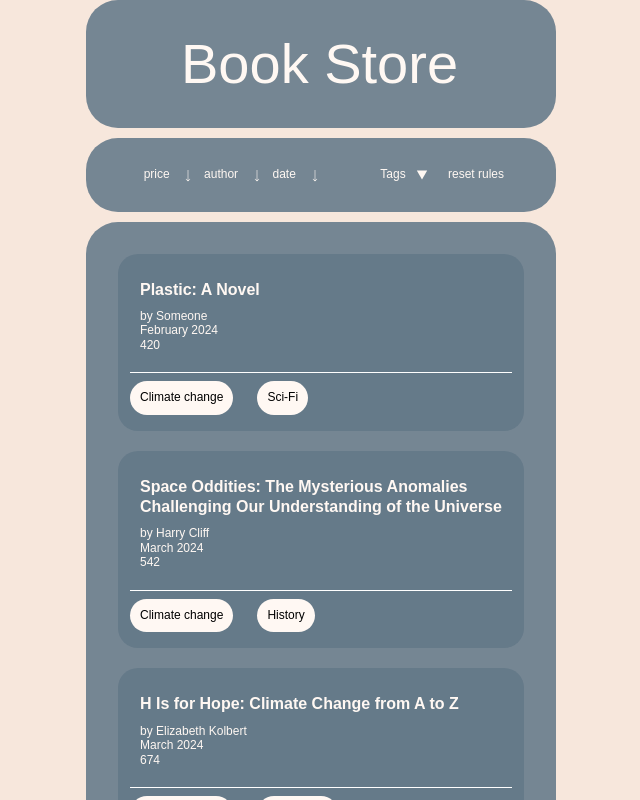
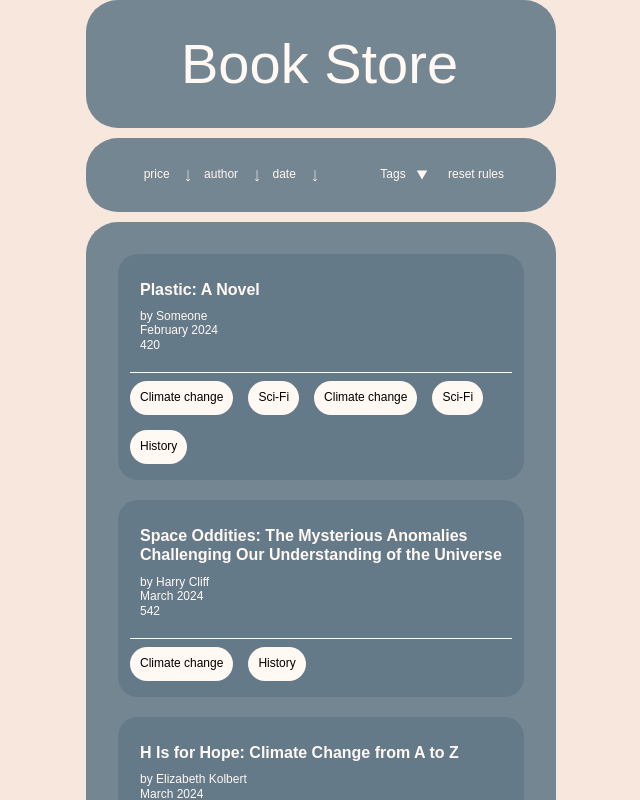
Before and after one commit to mamarinanyaa/minipage, a React (Create React App) app: page / in a window 1280 px wide. Shown: the top 800 px of the page, without its empty margins (319-959 px from the left). Built offline with nearby package versions, Linux system fonts and the light colour scheme; data requests are answered from the project's data file.

Commit message:
[fix][добавлены правки в стили]

```diff
--- a/src/components/Main/List/Item/Tags/Tags.module.css
+++ b/src/components/Main/List/Item/Tags/Tags.module.css
@@ -3,8 +3,10 @@
     padding-top: 8px;
 
     display: flex;
+    flex-wrap: wrap;
     justify-content: start;
-    gap: 24px;
+    gap: 15px;
+    /* gap: 24px; */
 }
 
 .tag {
@@ -12,6 +14,7 @@
     border-radius: 50px;
     border: 0;
     padding: 10px;
+    white-space: nowrap;
 
     transition: background-color 0.3s ease, color 0.3s ease;
 }
@@ -23,14 +26,10 @@
 
 @media (max-width: 340px) {
     .container {
-        display: flex;
-        flex-direction: column;
         gap: 10px;
     }
     .tag{
         width: min-content;
-        white-space: nowrap;
-        padding: 10px 20px;
         display: inline-block;
     }
   }
--- a/src/server/database/data.json
+++ b/src/server/database/data.json
@@ -5,7 +5,7 @@
             "author": "Someone",
             "date": "February 2024",
             "price": 420,
-            "tags": ["Climate change", "Sci-Fi"]
+            "tags": ["Climate change", "Sci-Fi", "Climate change", "Sci-Fi", "History"]
         },
         {
             "title": "Space Oddities: The Mysterious Anomalies Challenging Our Understanding of the Universe",
```
